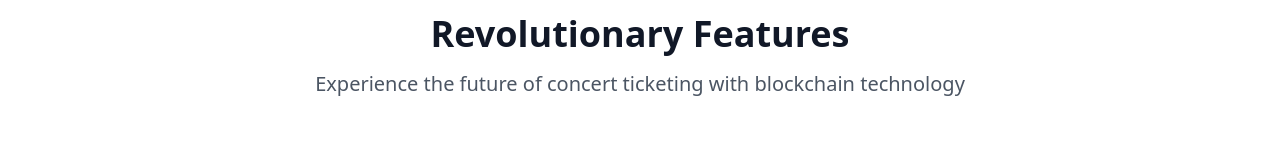
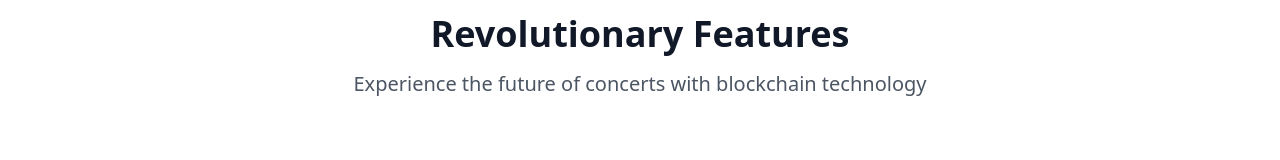
Before and after one commit to kobiek/concert-ticket-tokenization, a plain HTML site: page frontend/index.html in a window 1280 px wide. Shown: the part 514-674 px from the top of the page. Drawn offline with nearby package versions, Linux system fonts and the light colour scheme; a script that the page names is missing.

Commit message:
Update concert ticketing description text

```diff
--- a/frontend/index.html
+++ b/frontend/index.html
@@ -100,7 +100,7 @@
                     Revolutionary Features
                 </h2>
                 <p class="text-xl text-gray-600 max-w-3xl mx-auto">
-                    Experience the future of concert ticketing with blockchain technology
+                    Experience the future of concerts with blockchain technology
                 </p>
             </div>
 
```
